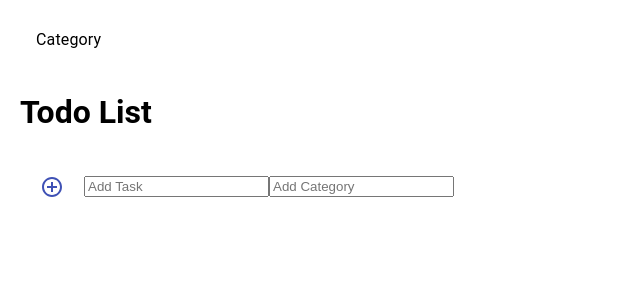
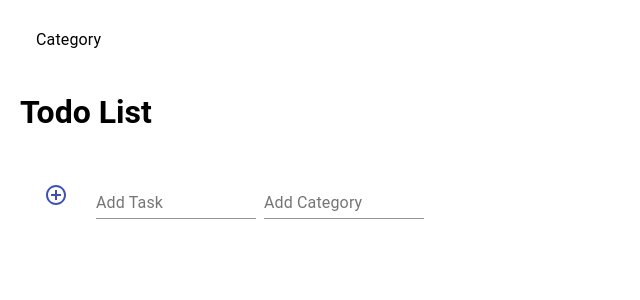
Before and after one commit to JimmyLin39/todo-app, a React (Create React App) app: page / in a window 1280 px wide. Shown: the top 300 px of the page, without its empty margins (0-640 px from the left). Built offline with nearby package versions, Linux system fonts and the light colour scheme.

Commit message:
update form with material ui

```diff
--- a/src/components/TodoItems.js
+++ b/src/components/TodoItems.js
@@ -16,7 +16,7 @@ const useStyles = makeStyles(theme => ({
     backgroundColor: theme.palette.background.paper
   },
   item: {
-    marginLeft: '20px'
+    marginLeft: '0px'
   }
 }))
 
@@ -28,8 +28,6 @@ export default function TodoItems({ items, remove, toggle }) {
       <List component='nav' aria-label='Todo items'>
         {items.map(item => (
           <ListItem key={item.id}>
-            {item.category && <Chip label={item.category} color='primary' />}
-
             <FormControlLabel
               className={classes.item}
               control={
@@ -45,6 +43,7 @@ export default function TodoItems({ items, remove, toggle }) {
                 textDecoration: item.complete ? 'line-through' : 'none'
               }}
             />
+            {item.category && <Chip label={item.category} color='primary' />}
             <IconButton
               color='primary'
               aria-label='remove task'
--- a/src/components/Todos.js
+++ b/src/components/Todos.js
@@ -1,7 +1,11 @@
 import React from 'react'
 import PropTypes from 'prop-types'
+
+import { makeStyles } from '@material-ui/core/styles'
 import IconButton from '@material-ui/core/Button'
 import AddCircleOutlineIcon from '@material-ui/icons/AddCircleOutline'
+import TextField from '@material-ui/core/TextField'
+
 import TodoItems from './TodoItems'
 import {
   addTodoAction,
@@ -11,14 +15,54 @@ import {
 } from '../actions'
 import { generateId } from '../util'
 
+const useStyles = makeStyles(theme => ({
+  form: {
+    padding: '2px 4px',
+    display: 'flex',
+    alignItems: 'center',
+    width: 400
+  },
+  input: {
+    marginLeft: theme.spacing(1),
+    flex: 1
+  },
+  iconButton: {
+    padding: 10
+  }
+}))
+
 export default function Todos({ store, todos }) {
+  const [error, setError] = React.useState({
+    taskError: false,
+    categoryError: false
+  })
   let taskInput
   let categoryInput
+
+  const validate = (name, category) => {
+    if (name !== '' && category !== '') {
+      return true
+    }
+    if (name === '') {
+      setError(state => ({ ...state, taskError: true }))
+    }
+    if (category === '') {
+      setError(state => ({ ...state, categoryError: true }))
+    }
+    return false
+  }
 
   const addTask = e => {
     e.preventDefault()
     const name = taskInput.value
     const category = categoryInput.value
+    // reset errors
+    setError({
+      taskError: false,
+      categoryError: false
+    })
+    // validate form
+    if (validate(name, category)) {
       taskInput.value = ''
       categoryInput.value = ''
 
@@ -38,6 +82,7 @@ export default function Todos({ store, todos }) {
         })
       )
     }
+  }
 
   const removeTask = id => {
     store.dispatch(removeTodoAction(id))
@@ -47,29 +92,42 @@ export default function Todos({ store, todos }) {
     store.dispatch(toggleTodoAction(id))
   }
 
+  const classes = useStyles()
+
   return (
-    <>
+    <div className={classes.root}>
       <h1>Todo List</h1>
       <TodoItems items={todos} remove={removeTask} toggle={toggleTask} />
+
+      <form noValidate autoComplete='off' className={classes.form}>
         <IconButton
           color='primary'
           aria-label='add task'
           component='span'
+          type='submit'
           onClick={addTask}
+          className={classes.iconButton}
         >
           <AddCircleOutlineIcon />
         </IconButton>
-      <input
-        type='text'
-        placeholder='Add Task'
-        ref={node => (taskInput = node)}
+        <TextField
+          error={error.taskError}
+          id='add-task'
+          label='Add Task'
+          inputRef={node => (taskInput = node)}
+          className={classes.input}
+          helperText={error.taskError && 'Please enter task.'}
         />
-      <input
-        type='text'
-        placeholder='Add Category'
-        ref={node => (categoryInput = node)}
+        <TextField
+          error={error.categoryError}
+          id='add-category'
+          label='Add Category'
+          inputRef={node => (categoryInput = node)}
+          className={classes.input}
+          helperText={error.categoryError && 'Please enter category.'}
         />
-    </>
+      </form>
+    </div>
   )
 }
 
```
Lines whose indentation alone changed are shown as unchanged.
